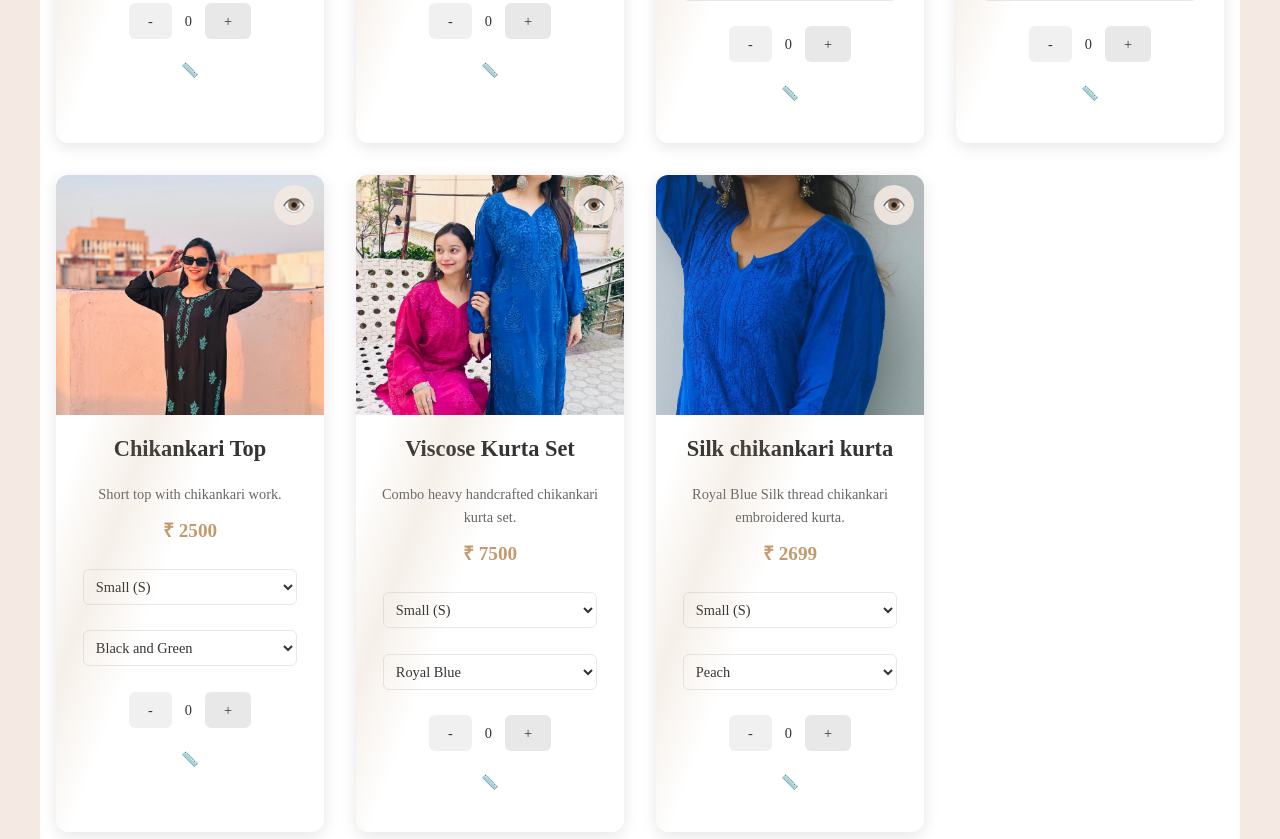
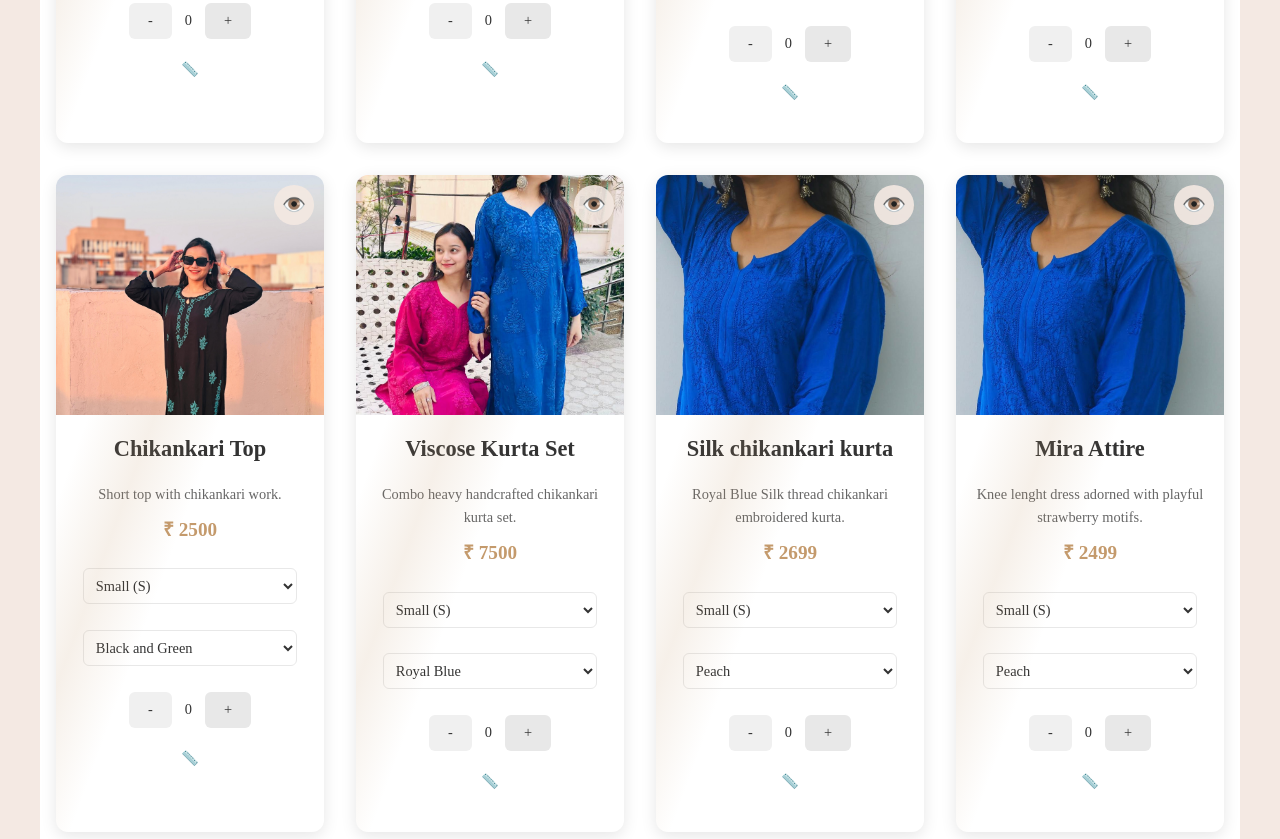
Before and after one commit to Nityachikankari/NityaStore, a plain HTML site: page products.html in a window 1280 px wide. Shown: the part 821-1660 px from the top of the page. Drawn offline with Linux system fonts and the light colour scheme.

Commit message:
Update products.html
Added new product

```diff
--- a/products.html
+++ b/products.html
@@ -215,6 +215,33 @@
             </div>
             <button class="size-chart-btn">📏</button>
         </div>
+        <div class="product-card" data-id="8" data-name="Mira Attire" data-price="2499" data-images='[
+                "images/Product7s1.jpeg",
+                "images/Product7s2.jpeg"
+            ]' data-details='{"material": "Silk", "color": "Royal Blue", "craft": "Lucknowi Chikankari"}' data-sizes="S, M, L, XL">
+            <img src="images/Product7m1.jpeg" alt="Chikankari Top" class="product-image zoomable" loading="lazy">
+            <button class="eye-btn">👁️</button>
+            <h3>Mira Attire </h3>
+            <p>Knee lenght dress adorned with playful strawberry motifs.</p>
+            <p class="price">₹ 2499</p>
+            <select class="size-dropdown" aria-label="Select size for Chikankari Top">
+                <option value="S">Small (S)</option>
+                <option value="M">Medium (M)</option>
+                <option value="L">Large (L)</option>
+                <option value="XL">Extra Large (XL)</option>
+            </select>
+            <select class="color-dropdown">
+                <option value="Peach">Peach</option>
+                <option value="Pink">Pink</option>
+                <option value="Yellow ">Yellow </option>
+             </select>
+            <div class="quantity-control">
+                <button class="decrease">-</button>
+                <span class="quantity">0</span>
+                <button class="increase">+</button>
+            </div>
+            <button class="size-chart-btn">📏</button>
+        </div>
     </div>
 </section>
 
```
